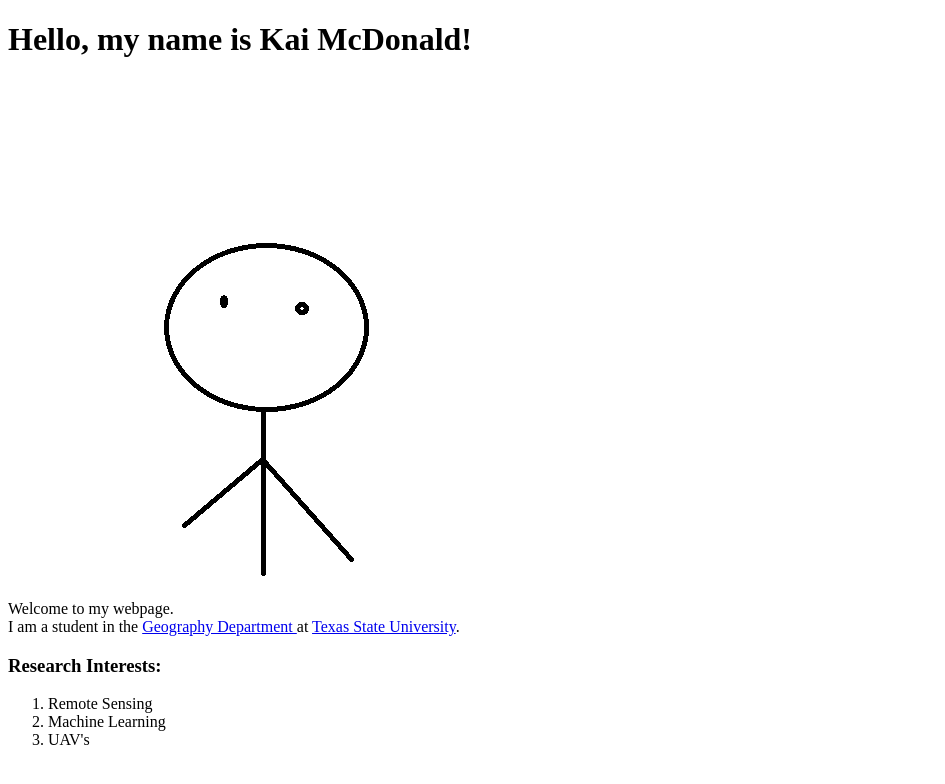
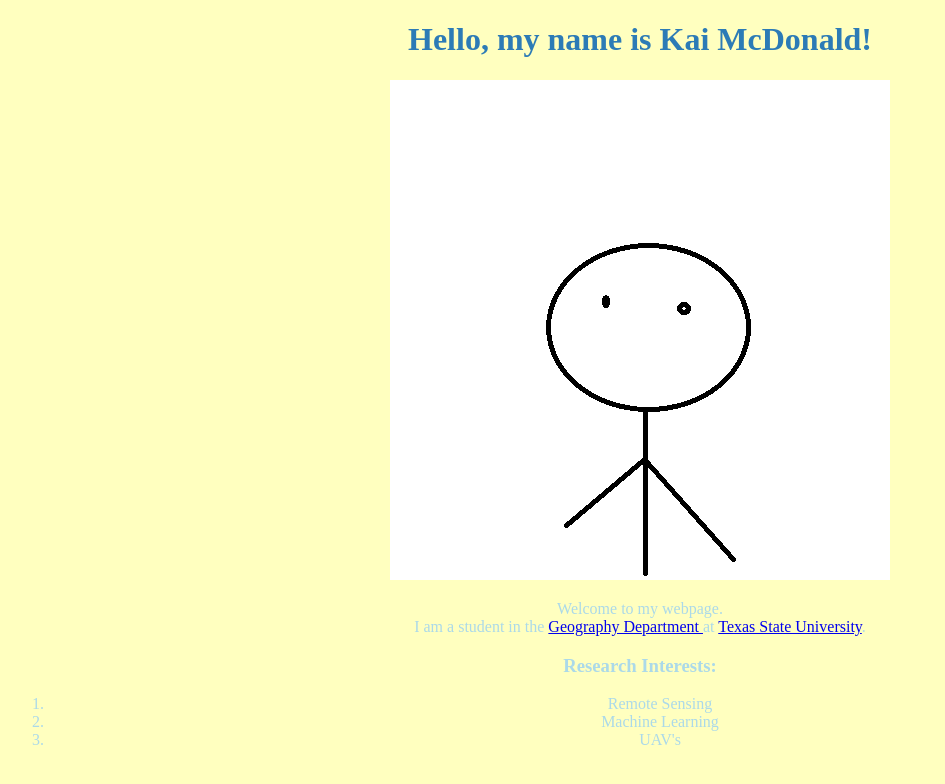
Before and after one commit to 99randomtest/99randomtest, a plain HTML site: page index.html in a window 1280 px wide. Shown: the whole page, without its empty margins (0-945 px from the left). Drawn offline with Linux system fonts and the light colour scheme.

Commit message:
Added external stylesheet for index.html.

```diff
--- /dev/null
+++ b/css/main_style.css
@@ -0,0 +1,8 @@
+body {
+  background-color: #ffffbf;
+  color: #abd9e9;
+  text-align: center;
+}
+h1 {
+  color:#2c7bb6;
+}
--- a/index.html
+++ b/index.html
@@ -2,6 +2,7 @@
 <html>
 <head>
   <title>Kai McDonald</title>
+  <link rel="stylesheet" type="text/css" href="css/main_style.css">
 </head>
 <body>
   <h1>Hello, my name is Kai McDonald!</h1>
```
